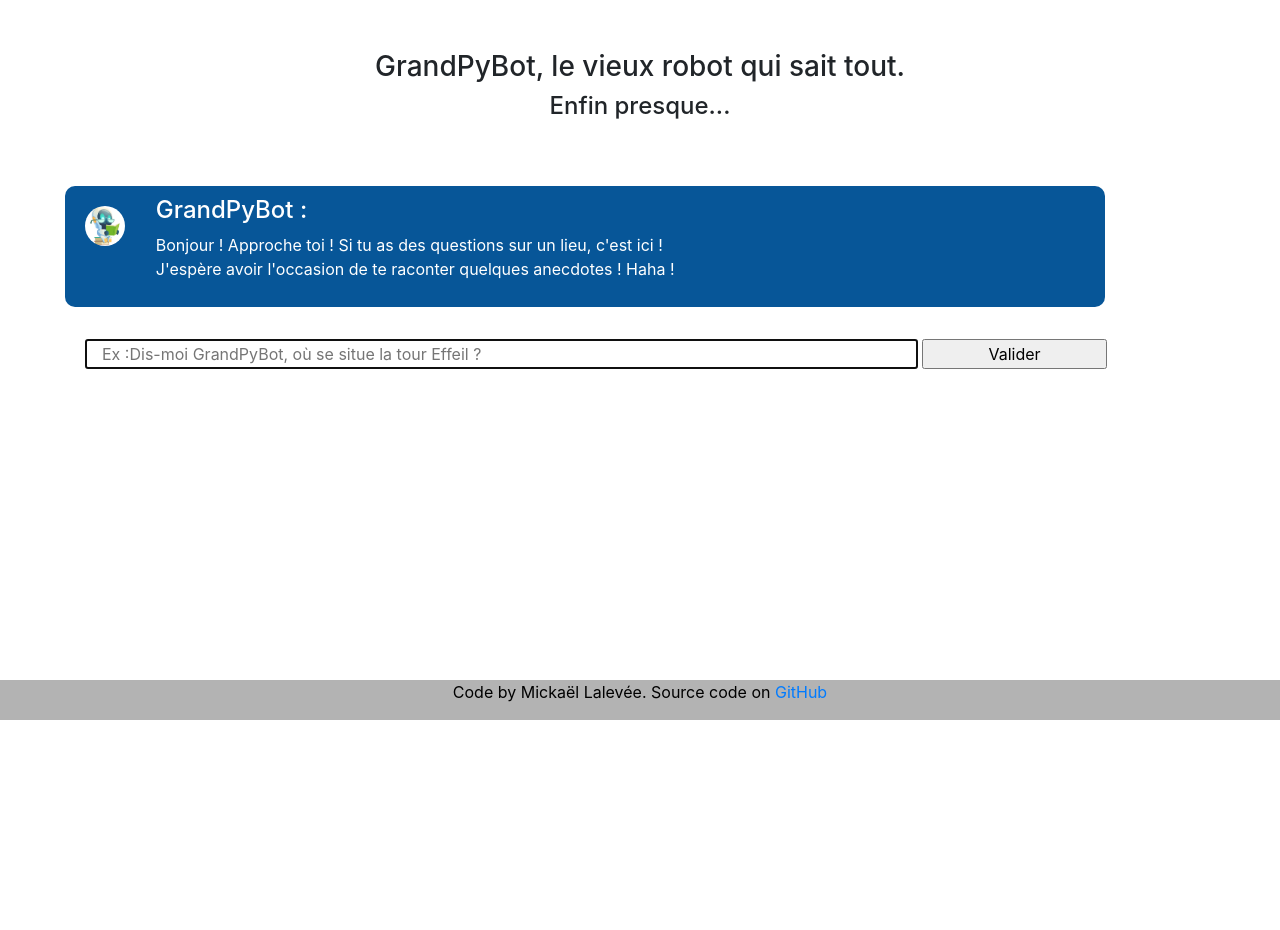
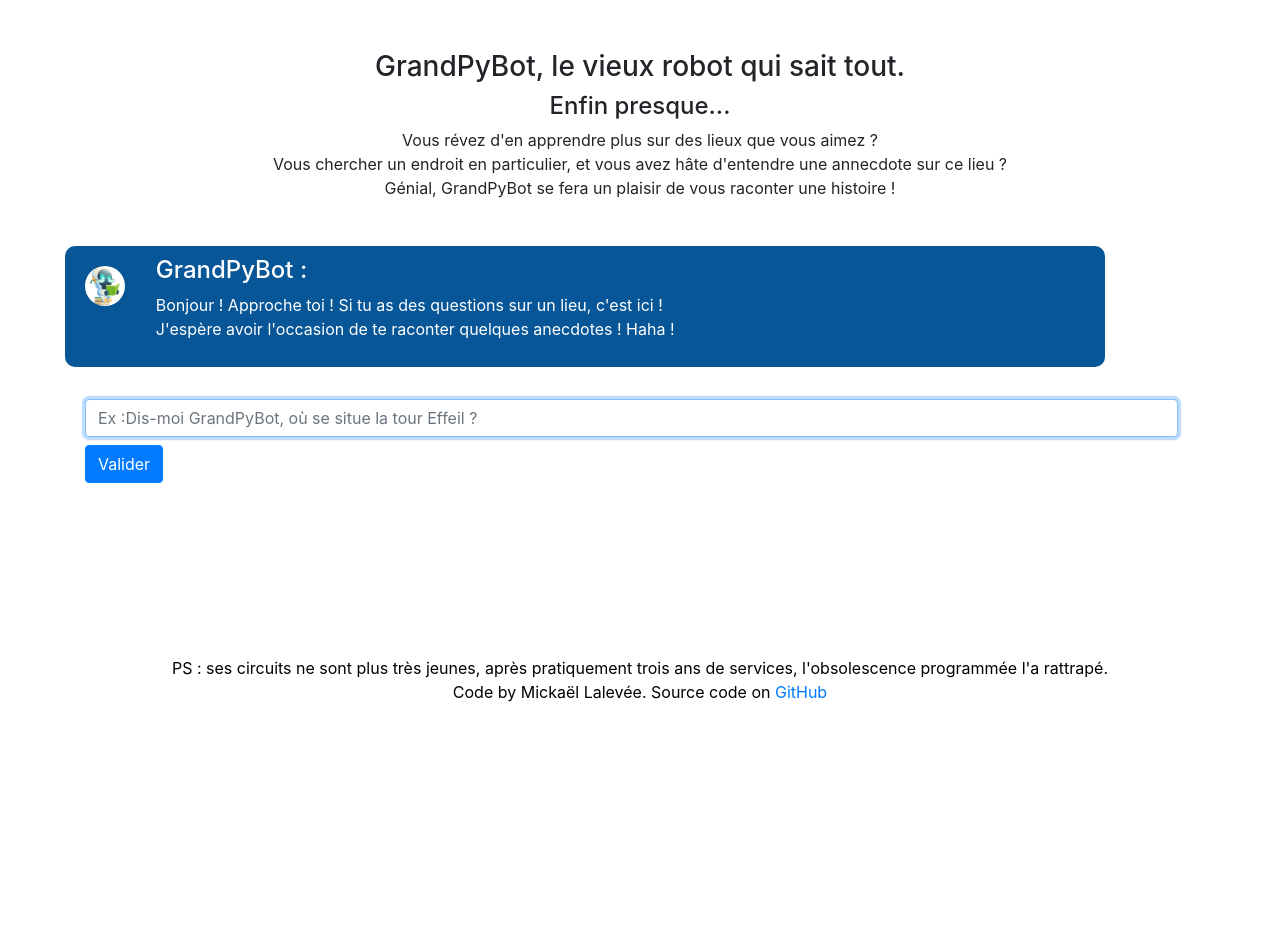
Before and after one commit to Elladan81/P7_GrandPyBot, a Flask app: page / in a window 1280 px wide. Shown: the part 80-1010 px from the top of the page. Before the commit the page ends 800 px from the top, so only its background shows below. Run offline with Flask 2, Linux system fonts and the light colour scheme; some libraries are stand-ins or nearby versions.

Commit message:
This commit change HTML and CSS

```diff
--- a/app_pybot/static/css/style.css
+++ b/app_pybot/static/css/style.css
@@ -20,7 +20,7 @@ html, body {
 }
 
 .explanation {
-    height: 100px;
+    height: 160px;
     text-align: center;
     margin-top: 50px;
 }
@@ -36,7 +36,7 @@ html, body {
   left: 0;
   bottom: 0;
   width: 100%;
-  background-color: #b3b3b3;
+  background-color: #fff;
   color: black;
   text-align: center;
 }
--- a/app_pybot/static/js/display.js
+++ b/app_pybot/static/js/display.js
@@ -69,7 +69,7 @@ function GrandPyBotRandomAnswer() { // GrandpyBot answer when the request is ok
 
     var possibleAnswer = [ //add new answer here
     "Qu'est ce que je peux te dire sur cet endroit... Humm... Ha oui ! ",
-    "Je pense avoir trouvé ce que tu cherches... Tiens, tu savais ça ? ",
+    "Maintenant que j'ai trouvé ce que tu cherchais, ça me rappelle quelque chose. Ha oui, écoute : ",
     "Je me rappelle d'une petite chose à propos de cet endroit... ",
     "Un jour je me suis perdu dans ce coin... Ho, j'ai une anecdote à ce propos. ",
     "C'est assez proche de l'université où je travaille. Tu ne l'as jamais vu ? C'est normal. Haha ! Par contre savais-tu ceci ? ",
@@ -88,6 +88,7 @@ function GrandPyBotRandomDontUnderstand() { //GrandPyBot answer when no result i
     "Je n'ai rien compris... Tape plus fort sur ton clavier ! ",
     "Aucune idée... Je devrais reprendre des pilules de grenouilles séchées.",
     "Oook. Hmmmm ? Ho, pardon. Je te dis que... je n'ai rien compris.",
+    "Qui me parle ? Hmmmmmm.... Rrrrrrr...zzzzzzz. Hmmm ? Oui ? Quoi ? ",
     ];
 
     var dontUnderstandAnswer = dontUnderstandRandomAnswer[Math.floor(Math.random()*dontUnderstandRandomAnswer.length)];
--- a/app_pybot/templates/index.html
+++ b/app_pybot/templates/index.html
@@ -43,6 +43,12 @@
             <div class="container-fluid text-center">
                 <h3 id="headline">GrandPyBot, le vieux robot qui sait tout.</h3>
                 <h4>Enfin presque...</h4>
+                <p>Vous révez d'en apprendre plus sur des lieux que vous aimez ? <br />
+                    Vous chercher un endroit en particulier, et vous avez hâte
+                    d'entendre une annecdote sur ce lieu ? <br/>
+                    Génial, GrandPyBot se fera un plaisir de vous raconter
+                    une histoire !
+                </p>
             </div>
         </div>
     </section>
@@ -72,13 +78,15 @@
 
                     <!-- Input zone -->
                     <div id="chatform">
-                            <input id="user_query" class="col-sm-9 col-xs-8"
-                                   type="text" size=48
+                        <div class="form-inline">
+                            <input id="user_query" class="form-control mb-2 mr-sm-2"
+                                   type="text" size="100"
                                    placeholder="Ex :Dis-moi GrandPyBot, où se situe la tour Effeil ?"
                                    autofocus>
                             <input id="submit"
-                                   class="col-xs-offset-1 col-sm-2 col-xs-3"
+                                   class="btn btn-primary mb-2"
                                    type="button" value="Valider">
+                        </div>
                     </div>
                 </section>
             </div>
@@ -88,7 +96,9 @@
     <footer class="footer">
         <div class="row">
             <div class="container-fluid">
-                <p class="text-center">Code by Mickaël Lalevée. Source code on
+                <p class="text-center">
+                    PS : ses circuits ne sont plus très jeunes, après pratiquement trois ans de services, l'obsolescence programmée l'a rattrapé.<br/>
+                    Code by Mickaël Lalevée. Source code on
                     <a href="https://github.com/Elladan81/P7_GrandPyBot">GitHub</a>
                 </p>
             </div>
```
